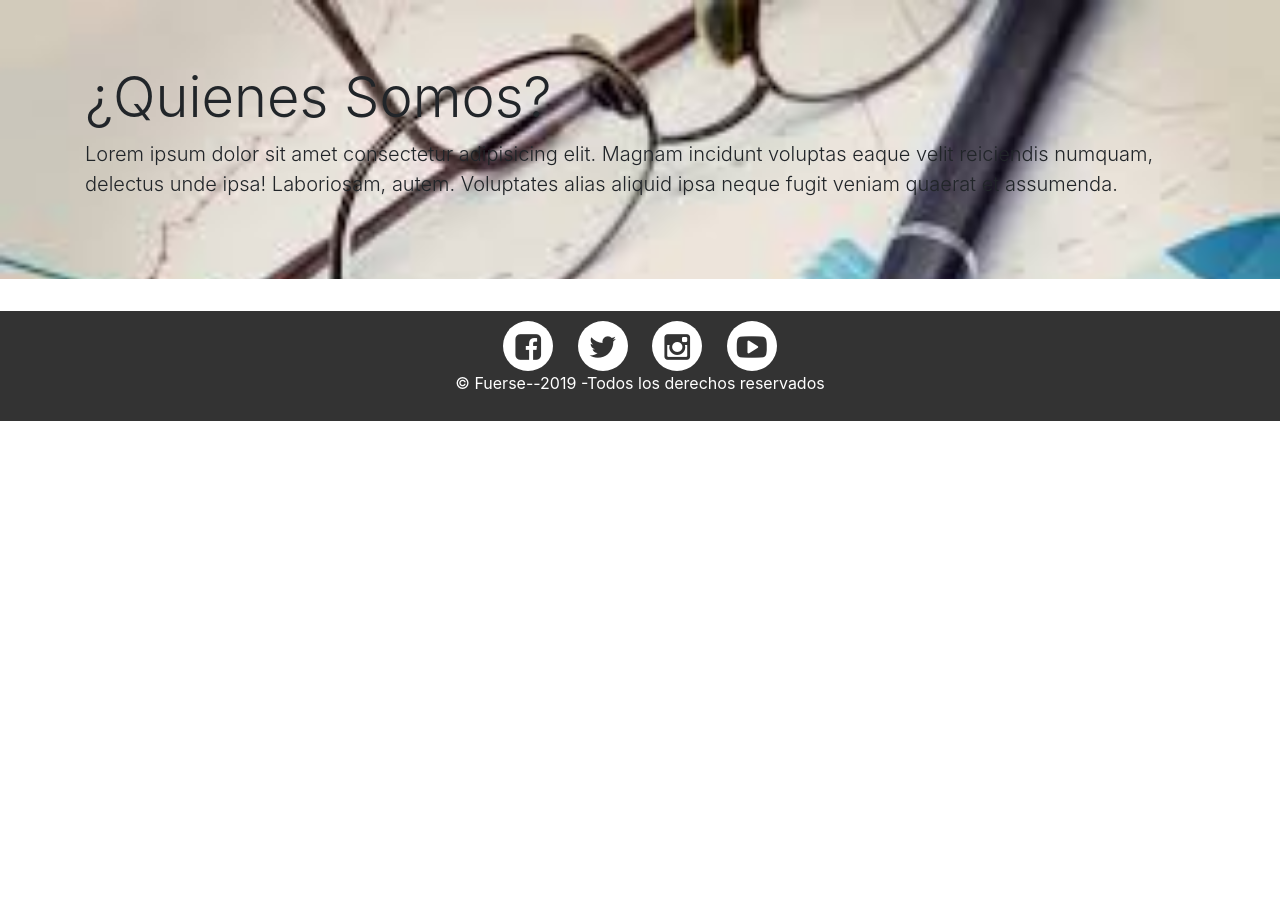
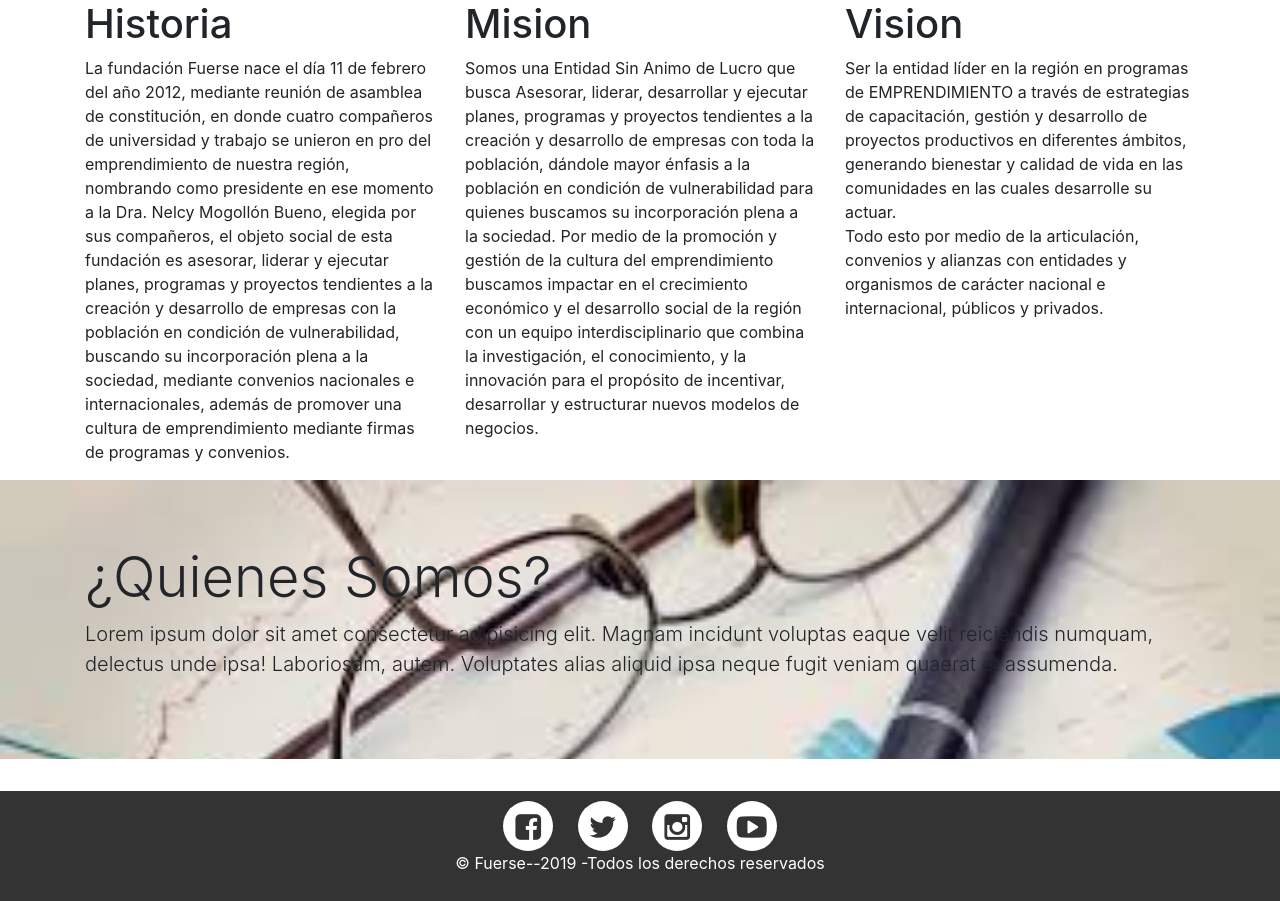
Before and after one commit to ronaldo071515/website, a PHP site: page / in a window 1280 px wide. Shown: the part 96-997 px from the top of the page. Before the commit the page ends 517 px from the top, so only its background shows below. Run offline with PHP 8.4, Linux system fonts and the light colour scheme; some libraries are stand-ins or nearby versions.

Commit message:
add section of nosotros

```diff
--- a/conexion/conexion.php
+++ b/conexion/conexion.php
@@ -1,6 +1,7 @@
 <?php
+require ("config.php");
 try {
-    $mbd = new PDO('mysql:host=localhost;dbname=prueba', $usuario, $contraseña);
+    $mbd = new PDO('mysql:host=localhost;dbname=bd_blogin', $user, $pass);
     foreach($mbd->query('SELECT * from FOO') as $fila) {
         print_r($fila);
     }
--- /dev/null
+++ b/conexion/config.php
@@ -0,0 +1,6 @@
+<?php
+    $user= "root";
+    $host= "localhost";
+    $pass= "";
+    $bd="bt_bloging";
+?>
--- a/includes/header.php
+++ b/includes/header.php
@@ -13,7 +13,6 @@
 
 <header class="header">
 <nav class="navbar navbar-expand-lg navbar-light bg-light">
-  <!-- <a class="navbar-brand" href="#">Navbar</a> -->
   <a class="navbar-brand" href="#">
       <img src="./img/logofuerse.PNG" width="70" height="70" class="d-inline-block align-top" alt="">
   </a>
@@ -43,7 +42,7 @@
         <div class="dropdown-menu" aria-labelledby="navbarDropdownMenuLink" id="dropdown">
           <a class="dropdown-item" href="#" id="change">Servicios</a>
           <a class="dropdown-item" href="#" id="change">Aliados</a>
-          <a class="dropdown-item" href="#" id="change">mas</a>
+          <a class="dropdown-item" href="#" id="change">acerca de</a>
         </div>
     </ul>
     <form class="form-inline my-2 my-lg-0">
--- a/index.php
+++ b/index.php
@@ -1,4 +1,60 @@
 <?php include ("includes/header.php");?>
+
+<div class="jumbotrom jumbotrom-fluid">
+  <div class="container">
+    <div class="row">
+      <div class="col-md-4">
+      <h1>Historia</h1>
+        <p>La fundación Fuerse nace el día 11 de febrero del año 2012,
+mediante reunión de asamblea de constitución, en donde cuatro
+compañeros de universidad y trabajo se unieron en pro del
+emprendimiento de nuestra región, nombrando como presidente
+en ese momento a la Dra. Nelcy Mogollón Bueno, elegida por sus
+compañeros, el objeto social de esta fundación es asesorar, liderar
+y ejecutar planes, programas y proyectos tendientes a la creación
+y desarrollo de empresas con la población en condición de
+vulnerabilidad, buscando su incorporación plena a la sociedad,
+mediante convenios nacionales e internacionales, además de
+promover una cultura de emprendimiento mediante firmas de
+programas y convenios.</p>
+      </div>
+      <div class="col-md-4">
+      <h1>Mision</h1>
+        <p>Somos una Entidad Sin Animo de Lucro que
+busca Asesorar, liderar, desarrollar y ejecutar
+planes, programas y proyectos tendientes a la
+creación y desarrollo de empresas con toda la
+población, dándole mayor énfasis a la población
+en condición de vulnerabilidad para quienes
+buscamos su incorporación plena a la sociedad.
+
+Por medio de la promoción y gestión de la
+cultura del emprendimiento buscamos impactar
+en el crecimiento económico y el desarrollo
+social de la región con un equipo
+interdisciplinario que combina la investigación,
+el conocimiento, y la innovación para el
+propósito de incentivar, desarrollar y
+estructurar nuevos modelos de negocios.</p>
+      </div>
+      <div class="col-md-4">
+      <h1>Vision</h1>
+        <p>Ser la entidad líder en la región en
+programas de EMPRENDIMIENTO a
+través de estrategias de capacitación,
+gestión y desarrollo de proyectos
+productivos en diferentes ámbitos,
+generando bienestar y calidad de vida
+en las comunidades en las cuales
+desarrolle su actuar.<br>
+Todo esto por medio de la articulación, convenios y alianzas con entidades y organismos de
+carácter nacional e internacional,
+públicos y privados.</p>
+      </div>
+    </div>
+  </div>
+</div>
+
 <div class="jumbotron jumbotron-fluid" id="jumbotrom">
   <div class="container">
     <h1 class="display-4">¿Quienes Somos?</h1>
```
Also changed, not shown: blog/blog.php (deleted, +0 -8 lines).
